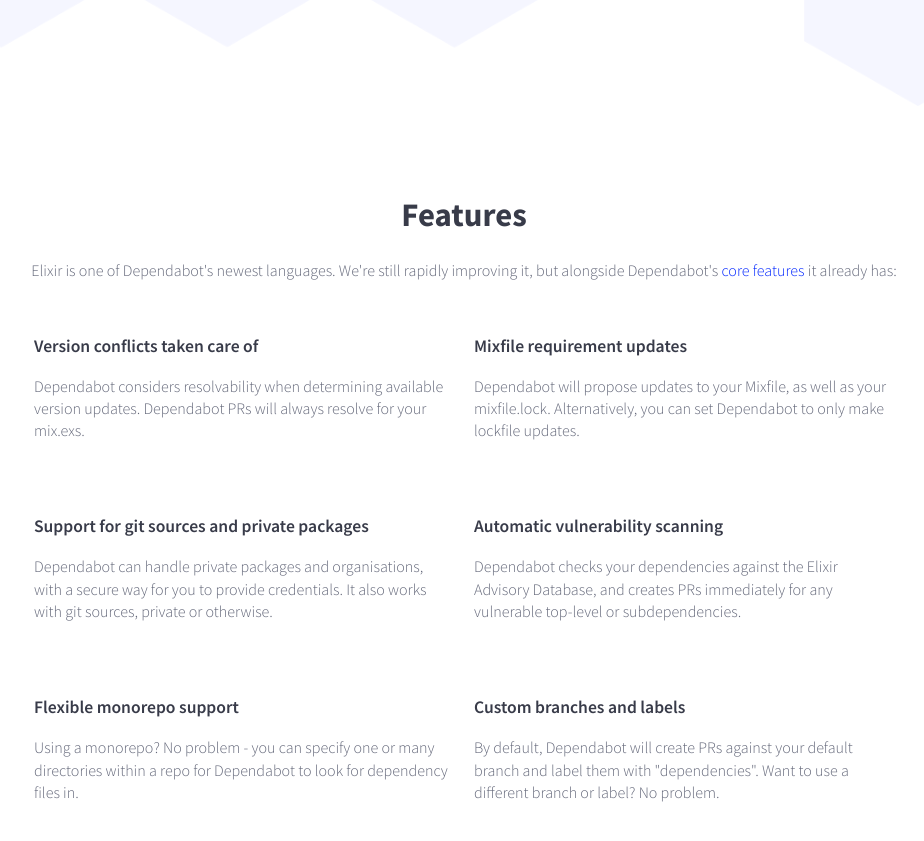
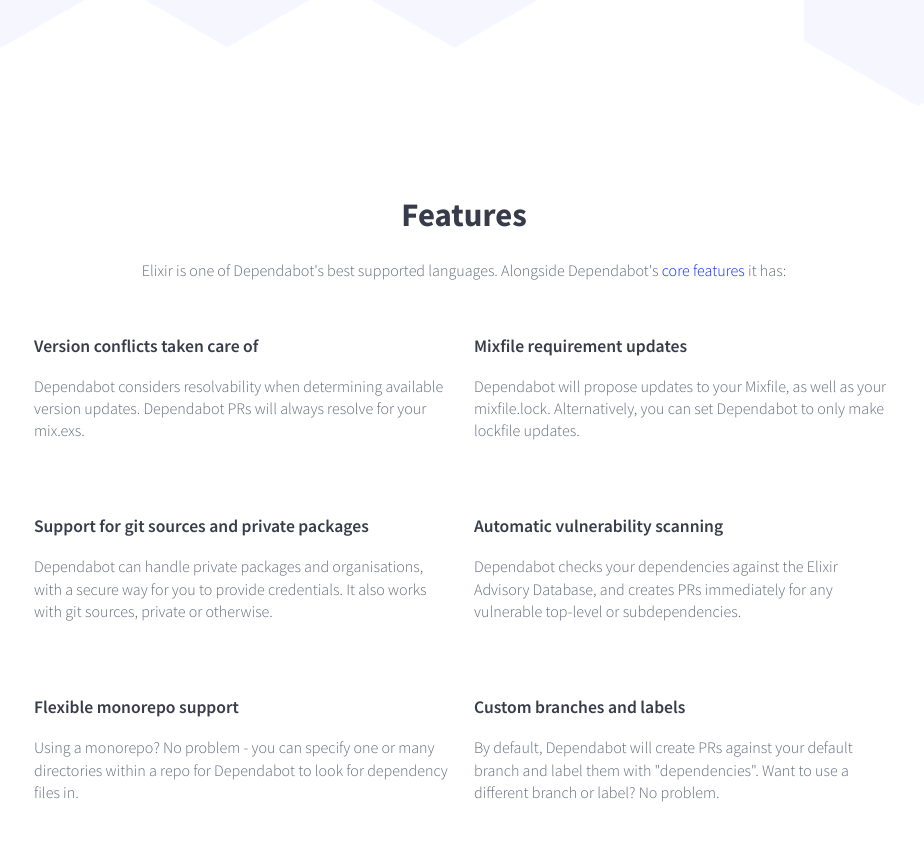
Before and after one commit to desenvolvedorIcotrade/App.bot, a Jekyll site: the page elixir.html, which Jekyll copies as it is, in a window 1280 px wide and 900 px high, scrolled down 574 px. Shown: the top 841 px of the window, without its empty margins (176-1100 px from the left). Built offline with Jekyll 4.4.1, drawn with Linux system fonts in a browser that asks for light colours; nearby versions of some CDN libraries.

Commit message:
Update Elixir status

```diff
--- a/elixir.html
+++ b/elixir.html
@@ -43,7 +43,7 @@
       <div class="section">
         <a name="features"></a>
         <h2>Features</h2>
-        <p>Elixir is one of Dependabot's newest languages. We're still rapidly improving it, but alongside Dependabot's <a href="/#features">core features</a> it already has:</p>
+        <p>Elixir is one of Dependabot's best supported languages. Alongside Dependabot's <a href="/#features">core features</a> it has:</p>
         <div class="feature-boxes">
           <div class="feature-box">
             <div class="feature-description">
```
